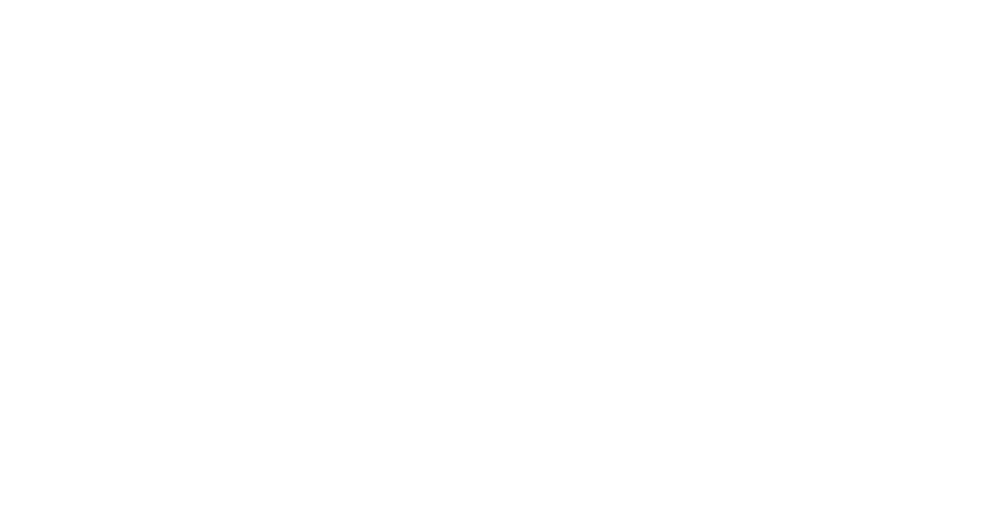
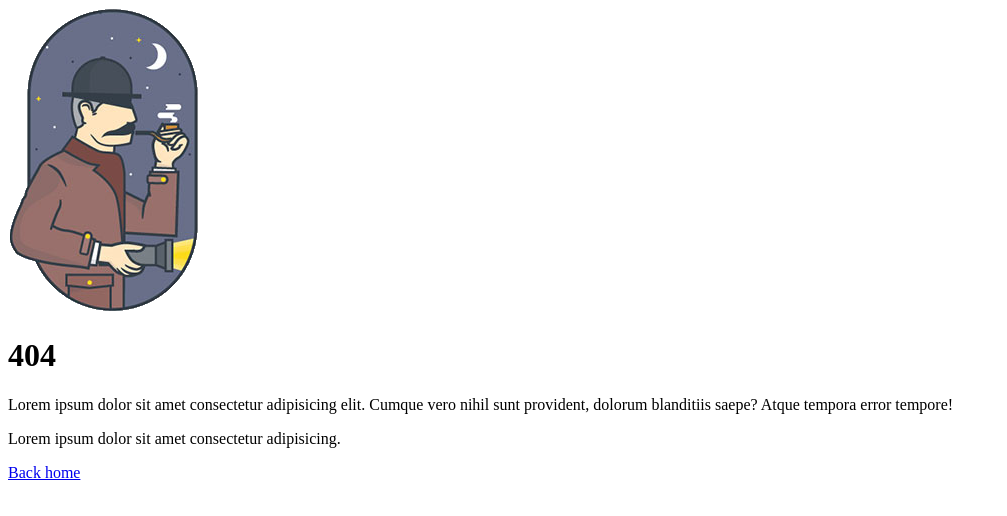
Before and after one commit to zydrunas-pavinksnis/2-search, a plain HTML site: page index.html in a window 1280 px wide. Shown: the whole page, without its empty margins (0-1007 px from the left). Drawn offline with Linux system fonts and the light colour scheme.

Commit message:
HTML struktura

```diff
--- a/index.html
+++ b/index.html
@@ -4,9 +4,26 @@
     <meta charset="UTF-8">
     <meta http-equiv="X-UA-Compatible" content="IE=edge">
     <meta name="viewport" content="width=device-width, initial-scale=1.0">
-    <title>Document</title>
+    <title>file not found</title>
+    <link   rel="shortcut icon"
+                type="image/png"
+                href="404.png"/>
 </head>
 <body>
-
+    <main>
+        <div>
+            <img src="serlokas.png" alt="Serlock photo">
+        </div>
+        <div>
+            <h1>404</h1>
+            <p>
+                Lorem ipsum dolor sit amet consectetur adipisicing elit. Cumque vero nihil sunt provident, dolorum blanditiis saepe? Atque tempora error tempore!
+            </p>
+            <p>
+                Lorem ipsum dolor sit amet consectetur adipisicing.
+            </p>
+            <a href="#">Back home</a>
+        </div>
+    </main>
 </body>
 </html>
```
Also changed, not shown: 404.png (added).
